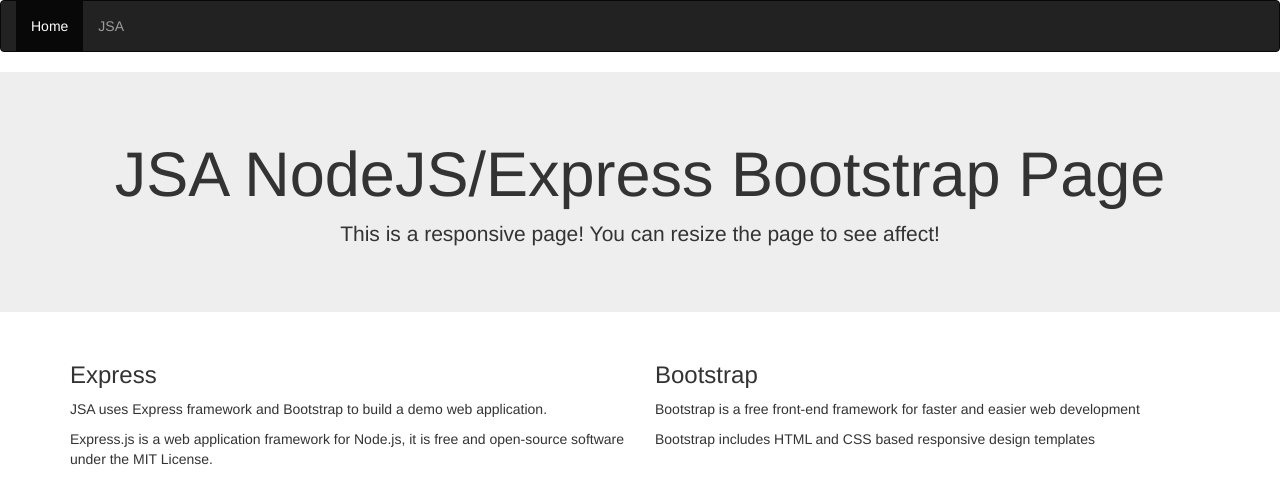
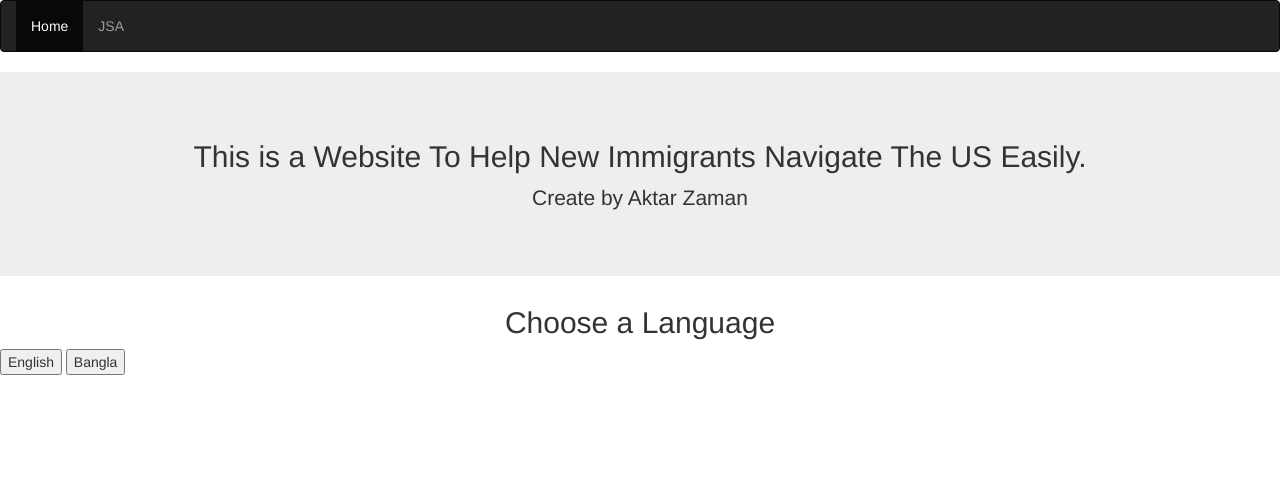
Before and after one commit to Zamy97/Help-Immigrants, a website: page views/index.html in a window 1280 px wide. Drawn offline with nearby package versions, Linux system fonts and the light colour scheme.

Commit message:
added buttons

```diff
--- a/views/index.html
+++ b/views/index.html
@@ -20,11 +20,17 @@
 </nav>
 
 <div class="jumbotron text-center">
-  <h1>JSA NodeJS/Express Bootstrap Page</h1>
-  <p>This is a responsive page! You can resize the page to see affect!</p>
+  <h2>This is a Website To Help New Immigrants Navigate The US Easily.</h2>
+  <p>Create by Aktar Zaman</p>
 </div>
 
-<div class="container">
+<div class="Jumbtron text-center">
+    <h2> Choose a Language </h2>
+</div>
+<button  type="button"> English </button>
+<button type="button"> Bangla </button>
+
+<!-- <div class="container">
   <div class="row">
     <div class="col-sm-6">
       <h3>Express</h3>
@@ -37,7 +43,7 @@
       <p>Bootstrap includes HTML and CSS based responsive design templates</p>
     </div>
   </div>
-</div>
+</div> -->
 
 </body>
 </html>
```
Also changed, not shown: app.js (+4 -7 lines).
